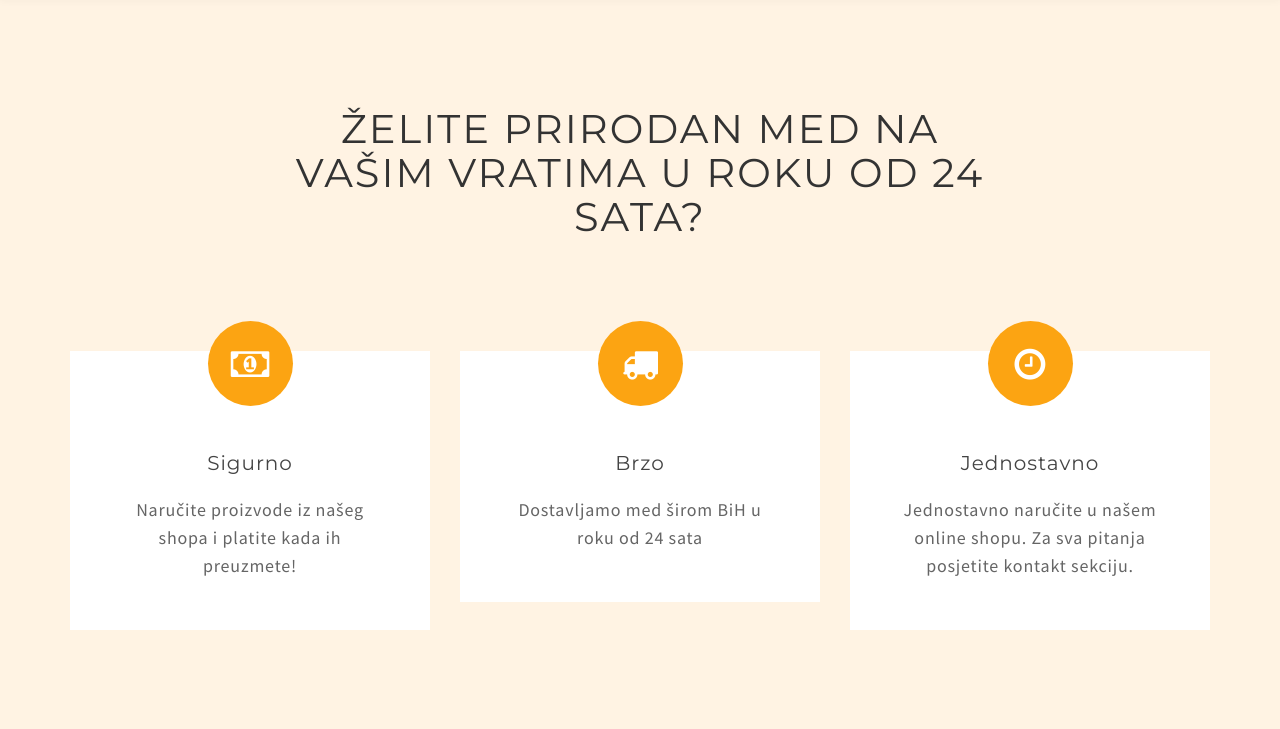
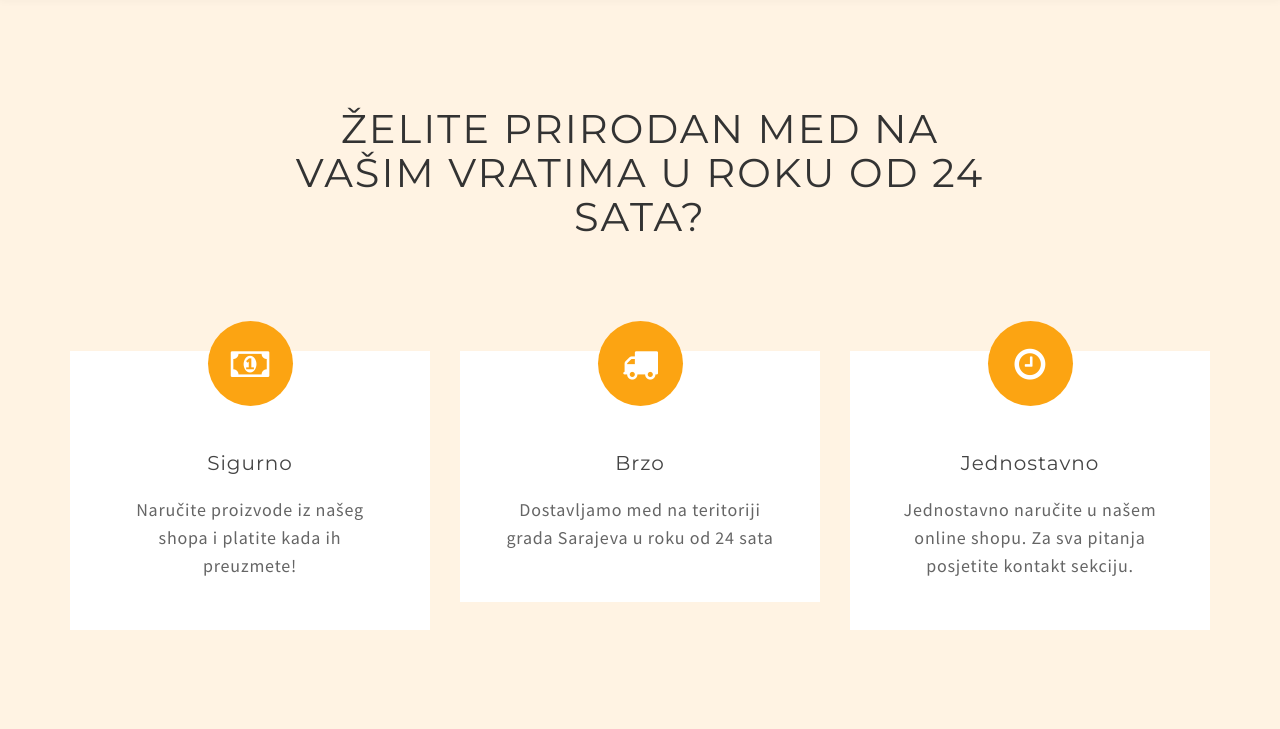
Before and after one commit to epinefrin1921/Pcelice_i_Teglice, a PHP site: page /index.php in a window 1280 px wide. Shown: the part 881-1610 px from the top of the page. Run offline with PHP 8.4, Linux system fonts and the light colour scheme.

Commit message:
Improved design

```diff
--- a/index.php
+++ b/index.php
@@ -89,7 +89,7 @@ include ('includes/header.php');
                         <span><i class="fa fa-truck"></i></span>
                     </div>
                     <h3>Brzo</h3>
-                    <p>Dostavljamo med širom BiH u roku od 24 sata </p>
+                    <p>Dostavljamo med na teritoriji grada Sarajeva u roku od 24 sata </p>
                 </div>
             </div>
 
```
